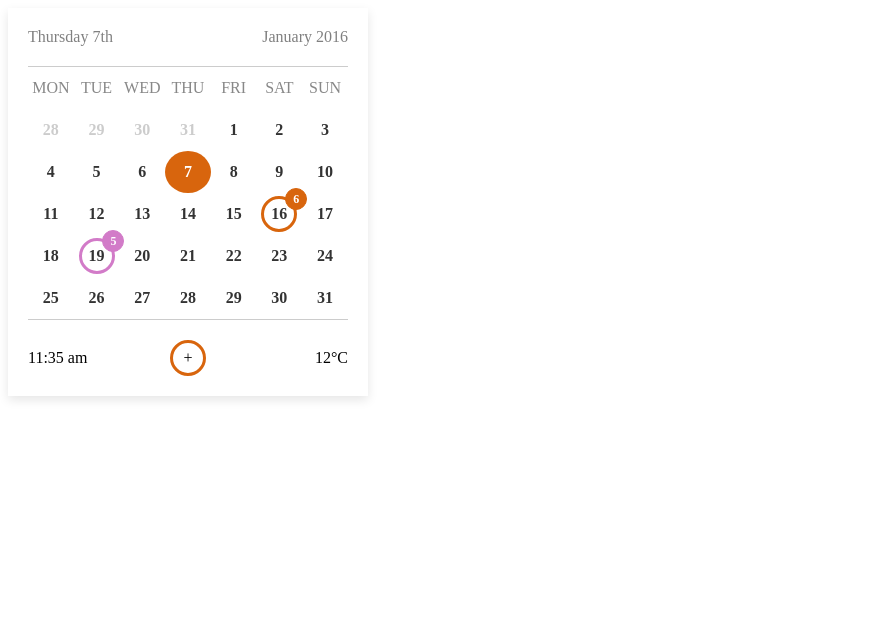
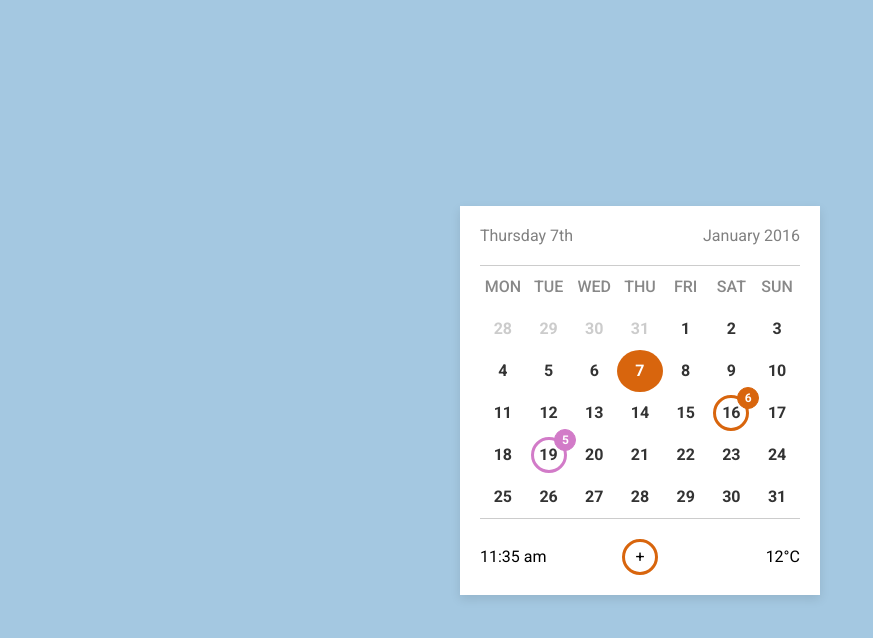
Before and after one commit to AisuluuSharipova/frontend-project, a plain HTML site: page index.html in a window 1280 px wide. Shown: the whole page, without its empty margins (0-873 px from the left). Drawn offline with Linux system fonts and the light colour scheme.

Commit message:
style off body added

```diff
--- a/styles.css
+++ b/styles.css
@@ -1,3 +1,13 @@
+body {
+  background-color: #A4C8E1;
+  font-family: 'Roboto', sans-serif;
+  display: flex;
+  justify-content: center;
+  align-items: center;
+  height: 100vh;
+  margin: 0;
+}
+
 .container {
   background-color: white;
   box-shadow: 0 4px 10px rgba(0, 0, 0, 0.1);
```
